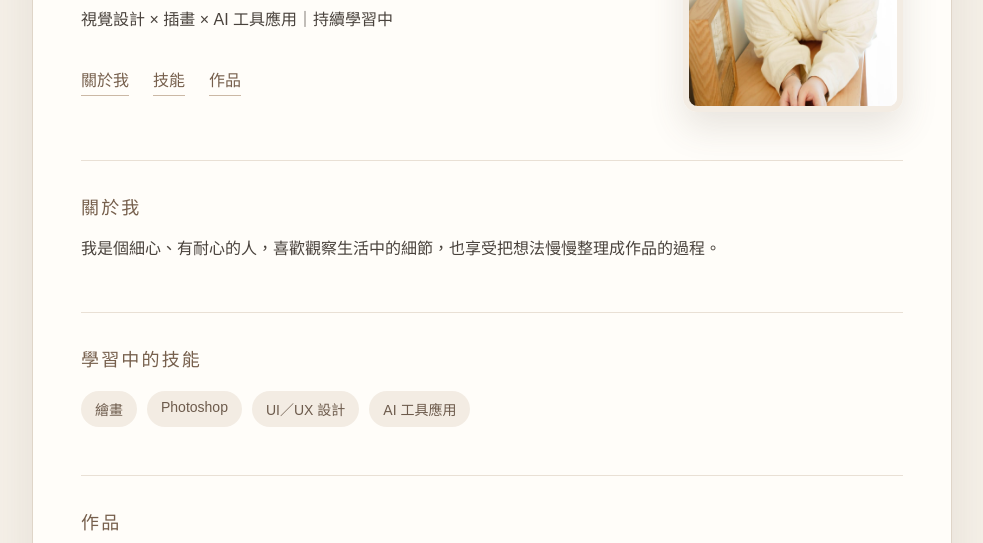
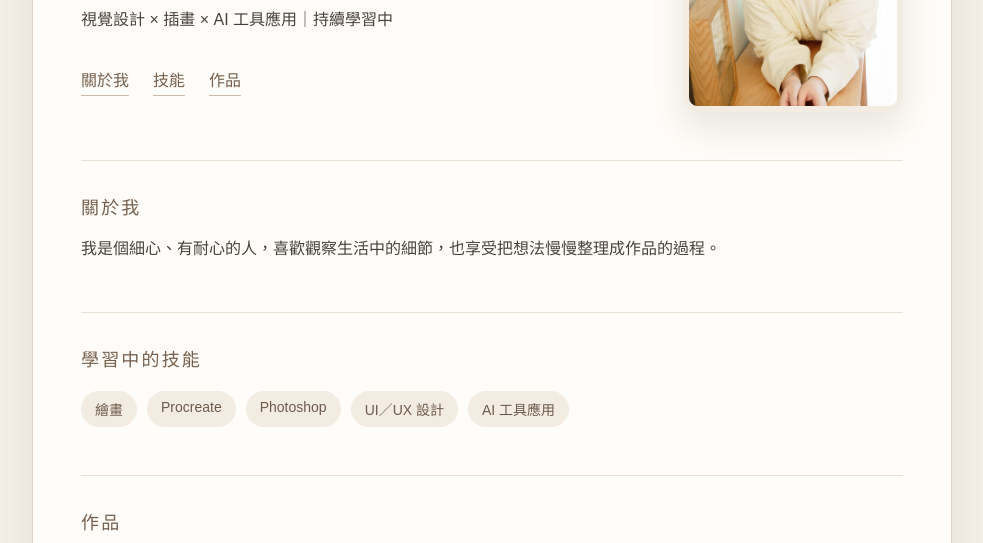
Before and after one commit to snow6674y-bit/portfolio, a plain HTML site: page index.html in a window 1280 px wide. Shown: the part 257-800 px from the top of the page, without its empty margins (148-1131 px from the left). Drawn offline with Linux system fonts and the light colour scheme.

Commit message:
更新學習技能

```diff
--- a/index.html
+++ b/index.html
@@ -37,6 +37,7 @@
         <h2>學習中的技能</h2>
         <ul>
           <li>繪畫</li>
+          <li>Procreate</li>
           <li>Photoshop</li>
           <li>UI／UX 設計</li>
           <li>AI 工具應用</li>
```
